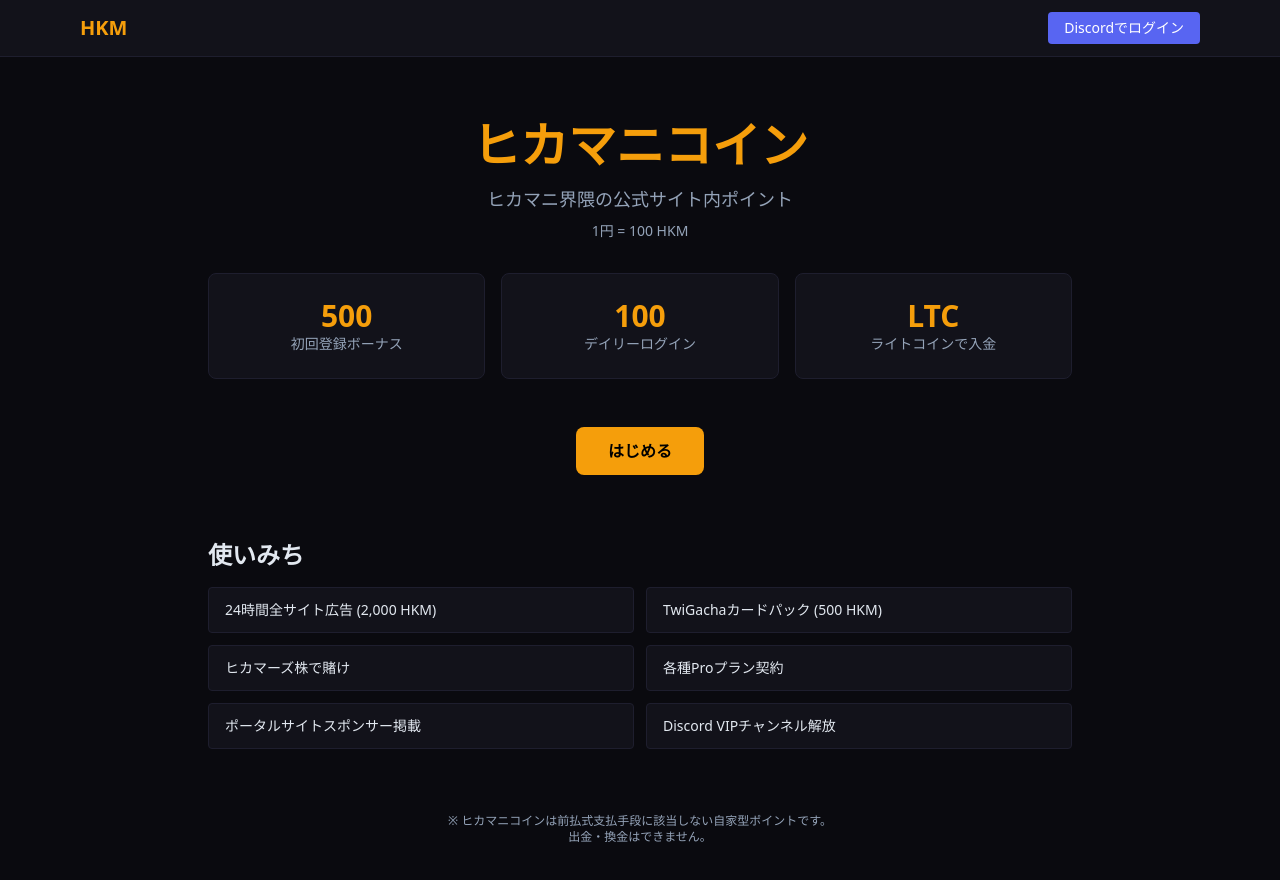
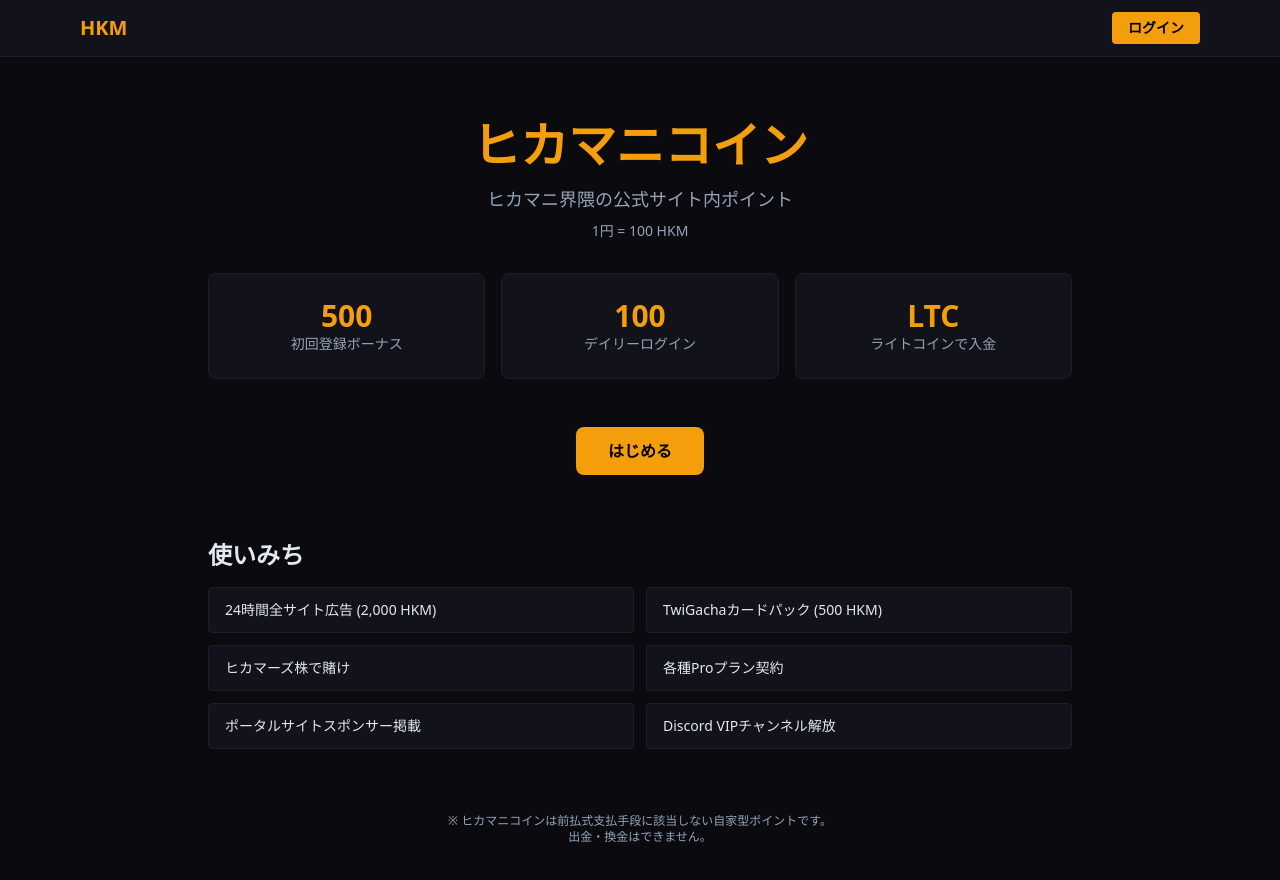
Before and after one commit to maebahesioru/hikamani-coin, a Next.js app: page / in a window 1280 px wide. Shown: the top 880 px of the page. Built offline with nearby package versions, Linux system fonts and the light colour scheme; no server answers.

Commit message:
fix: ヘッダーログインボタン修正・戻るボタン追加

```diff
--- a/src/app/login/page.tsx
+++ b/src/app/login/page.tsx
@@ -1,5 +1,6 @@
 "use client";
 import { signIn } from "next-auth/react";
+import Link from "next/link";
 
 export default function LoginPage() {
   return (
@@ -27,6 +28,9 @@
             X (Twitter)でログイン
           </button>
         </div>
+        <Link href="/" className="mt-4 inline-block text-sm text-[var(--text-dim)] hover:text-[var(--accent)]">
+          ← トップに戻る
+        </Link>
       </div>
     </main>
   );
--- a/src/components/navbar.tsx
+++ b/src/components/navbar.tsx
@@ -1,6 +1,6 @@
 "use client";
 import Link from "next/link";
-import { useSession, signIn, signOut } from "next-auth/react";
+import { useSession, signOut } from "next-auth/react";
 
 export function Navbar() {
   const { data: session } = useSession();
@@ -22,12 +22,12 @@
               </button>
             </>
           ) : (
-            <button
-              onClick={() => signIn("discord")}
-              className="rounded bg-[#5865F2] px-4 py-1.5 text-white hover:bg-[#4752C4]"
+            <Link
+              href="/login"
+              className="rounded bg-[var(--accent)] px-4 py-1.5 font-semibold text-black hover:bg-[var(--accent-dim)]"
             >
-              Discordでログイン
-            </button>
+              ログイン
+            </Link>
           )}
         </div>
       </div>
```
